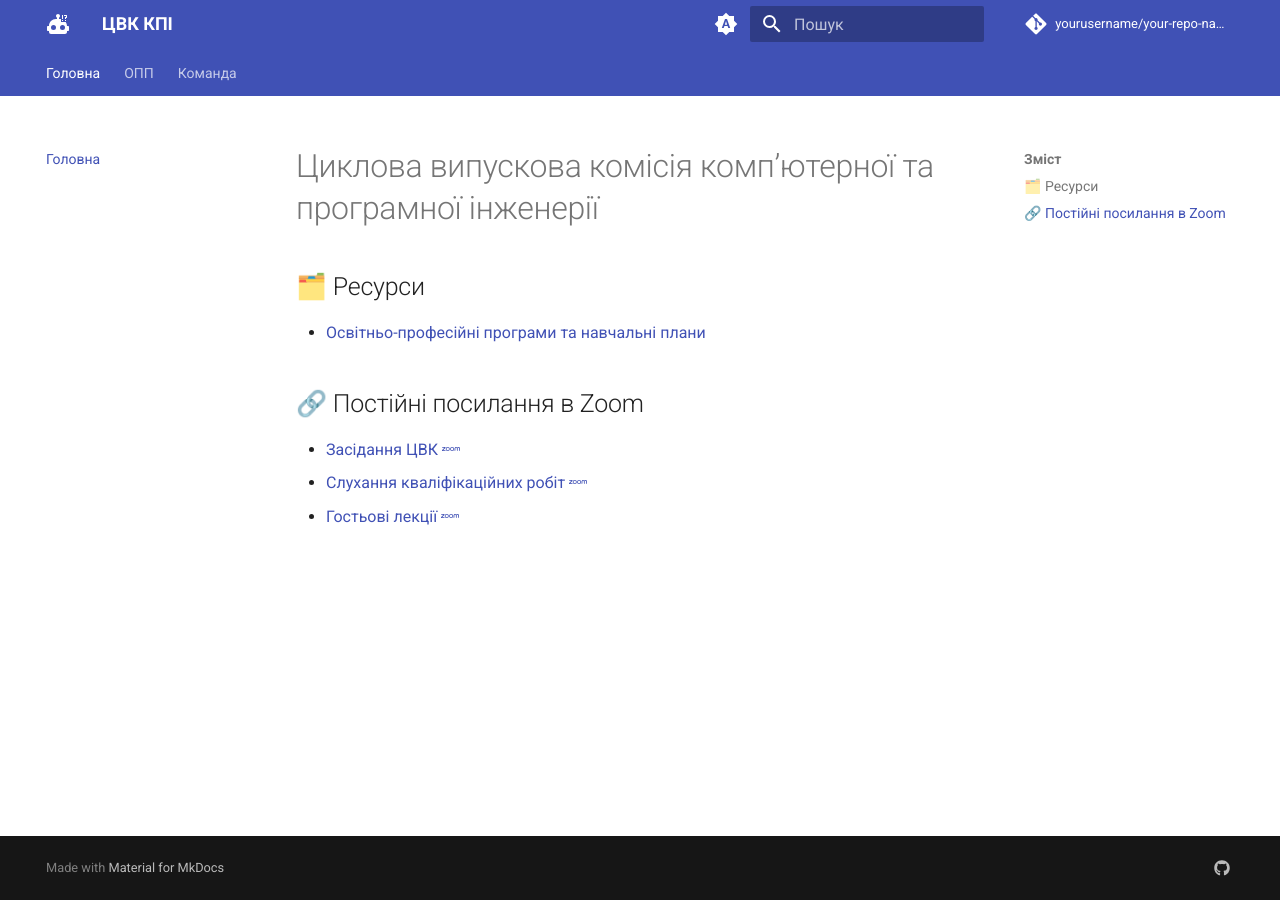
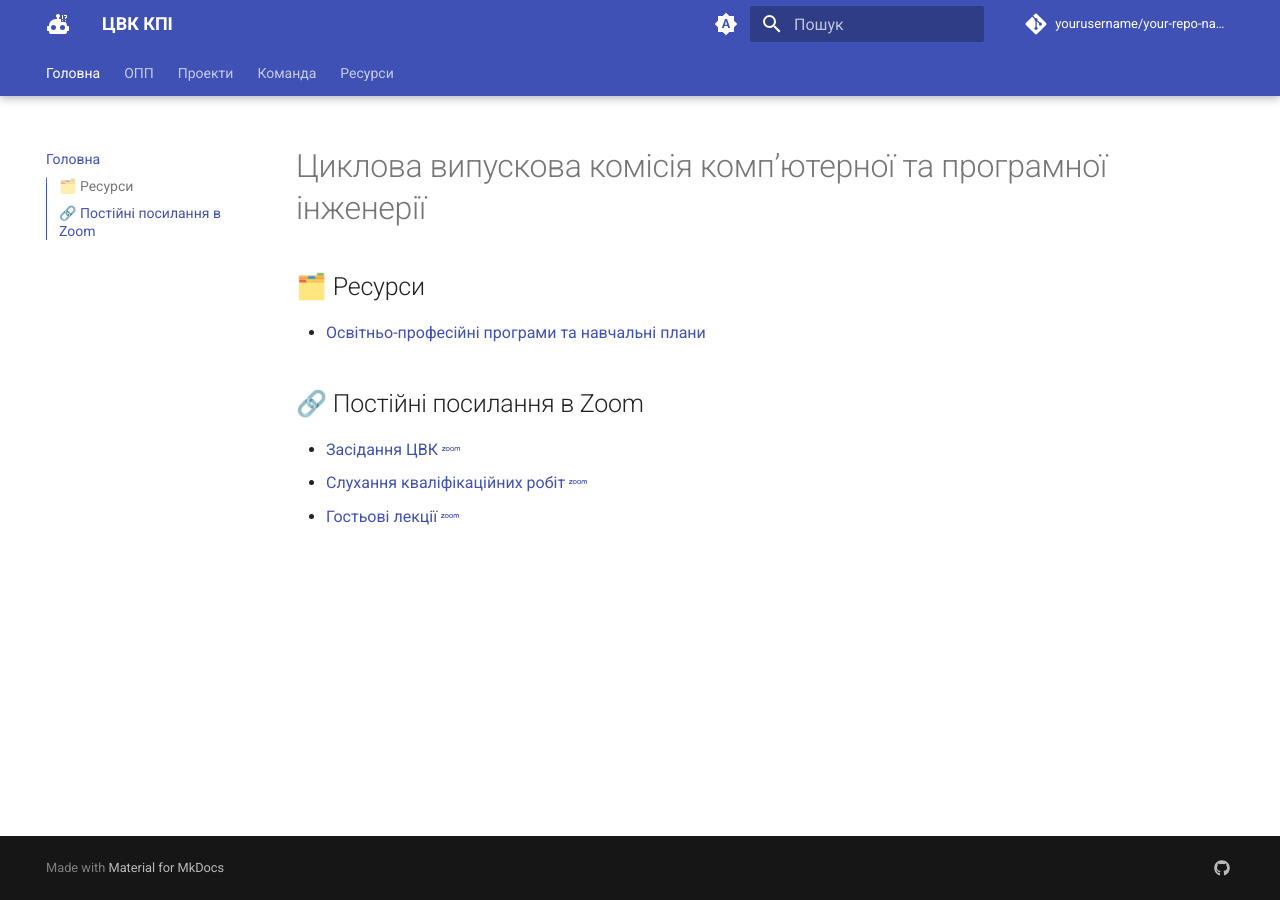
Before and after one commit to olroi421/cvk-kpi, an MkDocs documentation site: the page built from docs/index.md, in a window 1280 px wide. Built offline with MkDocs 1.6.1 and Material for MkDocs 9.7.7, drawn with Linux system fonts in a browser that asks for light colours; comment, search, counter and statistics services are not loaded.

Commit message:
Update mkdocs.yml

```diff
--- a/mkdocs.yml
+++ b/mkdocs.yml
@@ -1,3 +1,5 @@
+# Оновлений mkdocs.yml з автоматичною навігацією
+
 site_name: ЦВК КПІ
 site_description: олол
 site_author: Ваше Ім'я
@@ -15,19 +17,33 @@ theme:
   icon:
     logo: material/robot-confused
   features:
-    - navigation.tabs
-    - navigation.sections
-    - navigation.top
+    # ===== ОСНОВНІ ФІЧІ НАВІГАЦІЇ =====
+    - navigation.tabs # Верхні вкладки
+    - navigation.tabs.sticky # Вкладки залишаються при скролі
+    - navigation.sections # Розділи в sidebar
+    - navigation.expand # Автоматично розкривати розділи
+    - navigation.path # Показувати шлях до поточної сторінки
+    - navigation.top # Кнопка "Вгору"
+    - navigation.tracking # Трекінг поточного розділу в URL
+
+    # ===== БІЧНА НАВІГАЦІЯ (SIDEBAR) =====
+    - toc.follow # Слідувати за скролом у змісті
+    - toc.integrate # Інтегрувати зміст в sidebar
+
+    # ===== ПОШУК =====
     - search.highlight
     - search.share
+    - search.suggest # Підказки при пошуку
+
+    # ===== ПЕРЕМИКАЧ ТЕМИ =====
     - palette.toggle
+
   palette:
     # Автоматична тема (слідує системним налаштуванням)
     - media: "(prefers-color-scheme)"
       toggle:
         icon: material/brightness-auto
         name: Перемкнути на світлу тему
-
     # Світла тема
     - media: "(prefers-color-scheme: light)"
       scheme: default
@@ -36,7 +52,6 @@ theme:
       toggle:
         icon: material/brightness-7
         name: Перемкнути на темну тему
-
     # Темна тема
     - media: "(prefers-color-scheme: dark)"
       scheme: slate
@@ -46,19 +61,35 @@ theme:
         icon: material/brightness-4
         name: Перемкнути на автоматичну тему
 
-# Навігація
+# ===== НАВІГАЦІЯ (можна залишити простою - sidebar згенерується автоматично) =====
 nav:
   - Головна: index.md
-  - ОПП: pages/opp.md
+  - ОПП:
+      - pages/opp/index.md
+      - Документи: pages/opp/documents.md
+      - Процедури: pages/opp/procedures.md
+  - Проекти:
+      - projects/index.md
+      - Поточні: projects/current.md
+      - Завершені: projects/completed.md
   - Команда:
       - team/index.md
       - Контакти: team/contacts.md
+      - Ролі: team/roles.md
+  - Ресурси:
+      - resources/index.md
+      - Шаблони: resources/templates.md
+      - Інструкції: resources/guides.md
 
 # Плагіни
 plugins:
   - search:
       lang: uk
-  - awesome-pages
+  # ===== ПЛАГІН ДЛЯ АВТОМАТИЧНОЇ НАВІГАЦІЇ =====
+  - awesome-pages:
+      filename: .pages
+      collapse_single_pages: false
+      strict: false
 
 # Розширення Markdown
 markdown_extensions:
@@ -77,6 +108,7 @@ markdown_extensions:
       emoji_generator: !!python/name:material.extensions.emoji.to_svg
   - toc:
       permalink: true
+      toc_depth: 3 # Глибина змісту до 3 рівнів
   - attr_list
   - md_in_html
 
```
